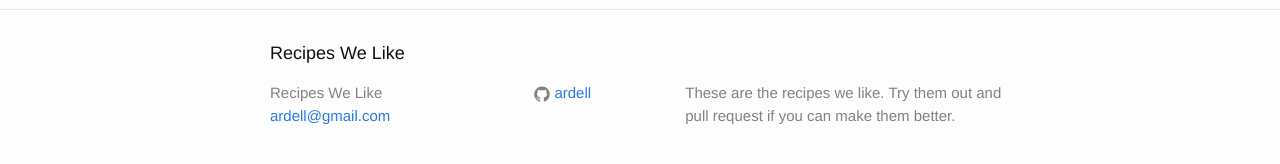
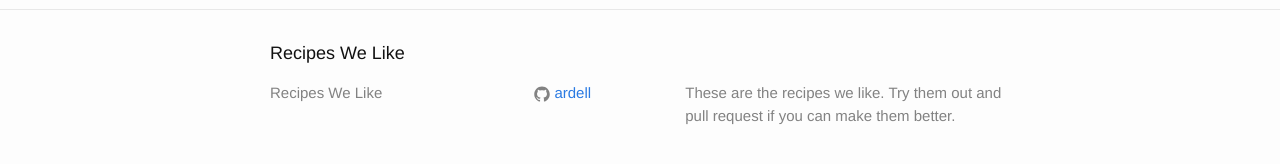
Before and after one commit to ardell/recipes, a Jekyll site: the page built from index.html, in a window 1280 px wide. Shown: the part 377-541 px from the top of the page. Built offline with Jekyll 4.4.1, drawn with Linux system fonts in a browser that asks for light colours.

Commit message:
Remove email from config.

```diff
--- a/_config.yml
+++ b/_config.yml
@@ -1,6 +1,5 @@
 # Site settings
 title: Recipes We Like
-email: ardell@gmail.com
 description: > # this means to ignore newlines until "baseurl:"
   These are the recipes we like. Try them out and pull request if you can make
   them better.
```
